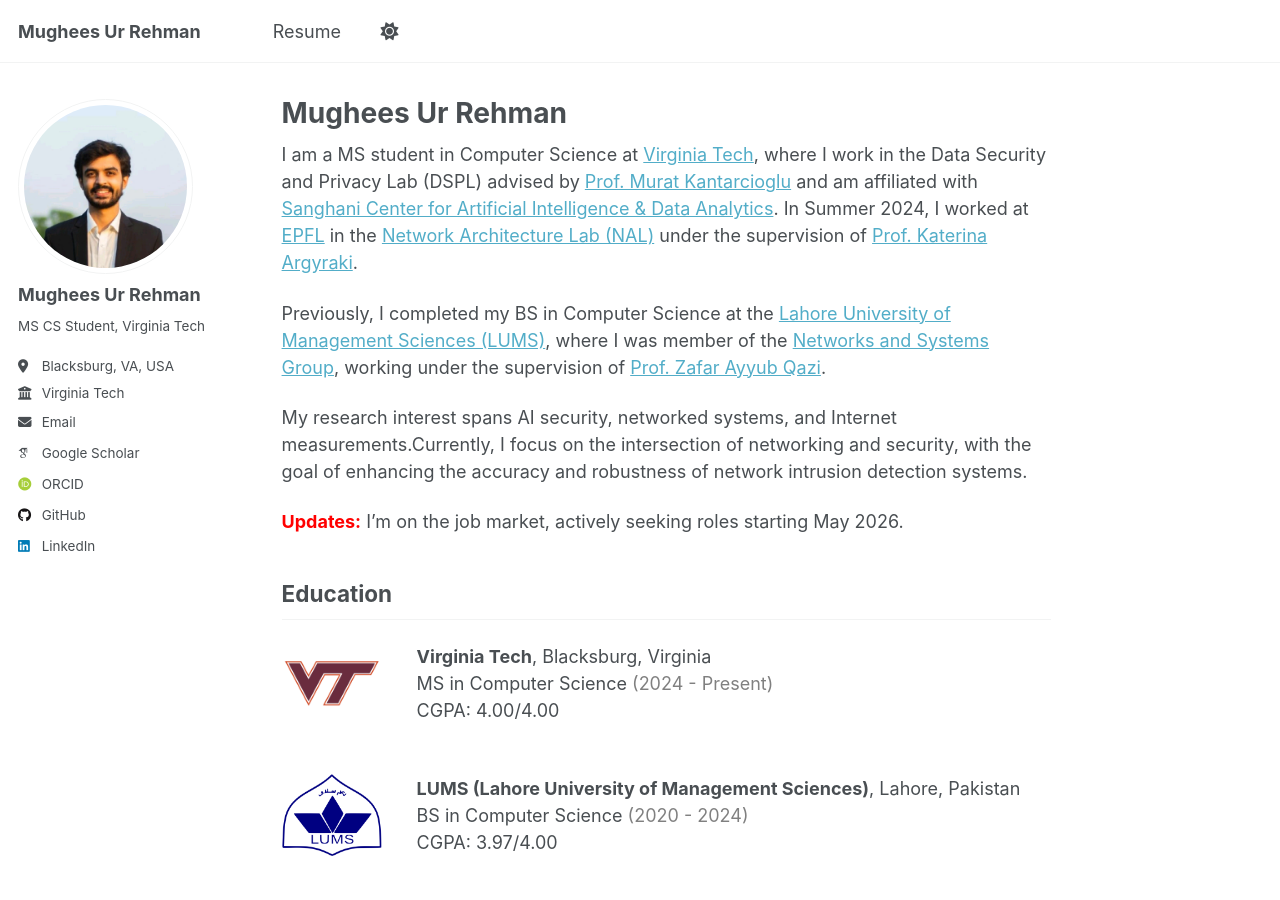
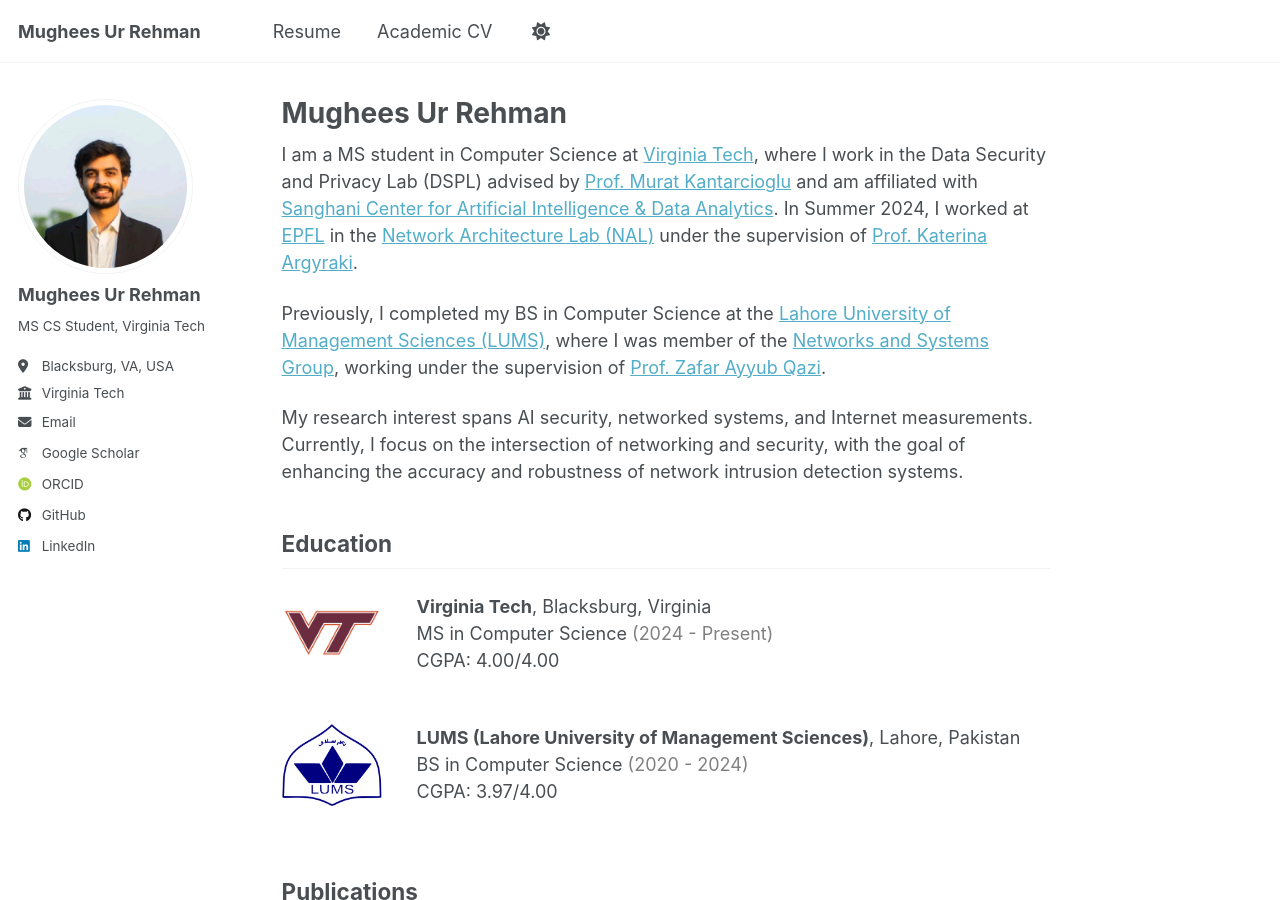
Before and after one commit to mughees-urrehman/mughees-urrehman.github.io, a Jekyll site: the page built from _pages/about.md, in a window 1280 px wide and 900 px high. Built offline with Jekyll 4.4.1, drawn with Linux system fonts in a browser that asks for light colours; some web fonts are replaced; a script that is not in the unit is left out.

Commit message:
Added Academic_CV

```diff
--- a/_data/navigation.yml
+++ b/_data/navigation.yml
@@ -37,3 +37,6 @@ main:
 
   - title: "Resume"
     url: /files/Resume.pdf
+
+  - title: "Academic CV"
+    url: /files/Academic_CV.pdf
--- a/_pages/about.md
+++ b/_pages/about.md
@@ -10,10 +10,10 @@ I am a MS student in Computer Science at [Virginia Tech](https://cs.vt.edu/), wh
 
 Previously, I completed my BS in Computer Science at the [Lahore University of Management Sciences (LUMS)](https://lums.edu.pk/), where I was member of the [Networks and Systems Group](https://nsg.lums.edu.pk/), working under the supervision of [Prof. Zafar Ayyub Qazi](https://web.lums.edu.pk/~zafar/).
 
-My research interest spans AI security, networked systems, and Internet measurements.Currently, I focus on the intersection of networking and security, with the goal of enhancing the accuracy and robustness of network intrusion detection systems.
+My research interest spans AI security, networked systems, and Internet measurements. Currently, I focus on the intersection of networking and security, with the goal of enhancing the accuracy and robustness of network intrusion detection systems.
 
-<strong style="color: red;">Updates:</strong> I'm on the job market, actively seeking roles starting May 2026.
-<br>
+<!-- <strong style="color: red;">Updates:</strong> I'm on the job market, actively seeking roles starting May 2026.
+<br> -->
 
 ## Education
 <a id="education"></a>
```
Also changed, not shown: 1 other file.
